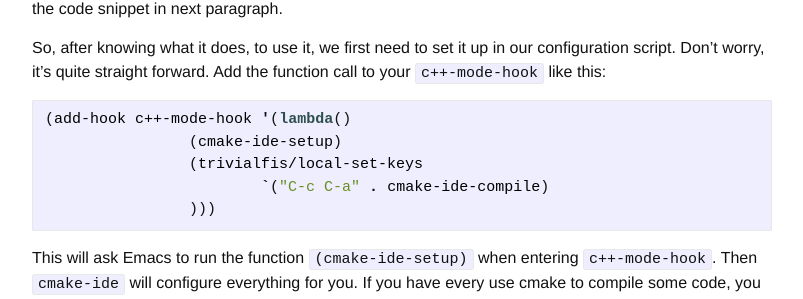
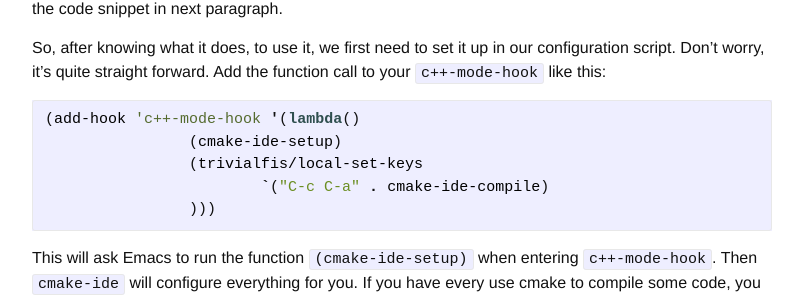
Before and after one commit to trivialfis/trivialfis.github.io, a Jekyll site: the page built from _posts/2017-08-02-C|C++ Development Environment on Emacs.md, in a window 1280 px wide and 900 px high, scrolled down 5303 px. Shown: the part 149-448 px from the top of the window, without its empty margins (238-1041 px from the left). Built offline with Jekyll 4.4.1, drawn with Linux system fonts in a browser that asks for light colours.

Commit message:
Fix typo

````diff
--- a/_posts/2017-08-02-C|C++ Development Environment on Emacs.md
+++ b/_posts/2017-08-02-C|C++ Development Environment on Emacs.md
@@ -207,7 +207,7 @@ Another charming feature of `cmake-ide` is you can compile you configured cmake
 
 So, after knowing what it does, to use it, we first need to set it up in our configuration script. Don't worry, it's quite straight forward. Add the function call to your `c++-mode-hook` like this:
 ```emacs-lisp
-(add-hook c++-mode-hook '(lambda()
+(add-hook 'c++-mode-hook '(lambda()
 		(cmake-ide-setup)
 		(trivialfis/local-set-keys
 			`("C-c C-a" . cmake-ide-compile)
````
